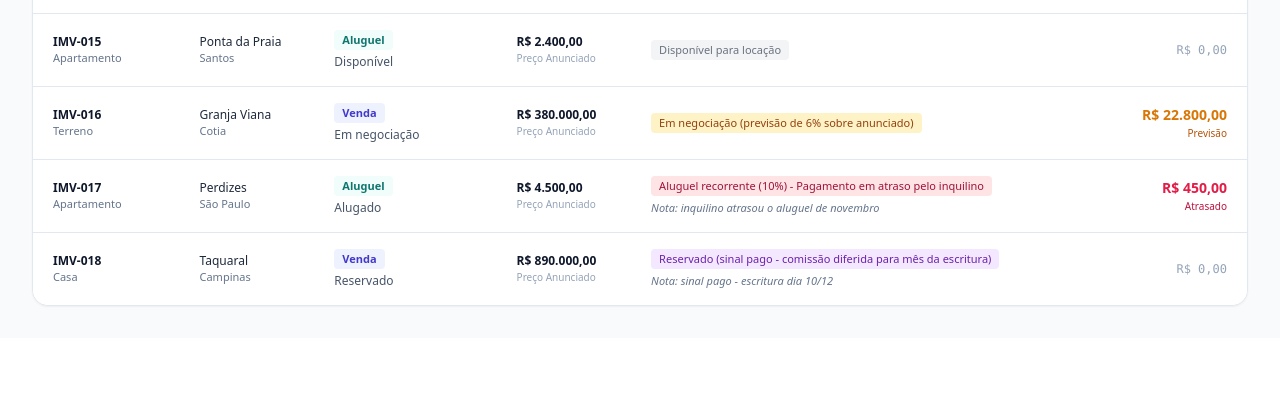
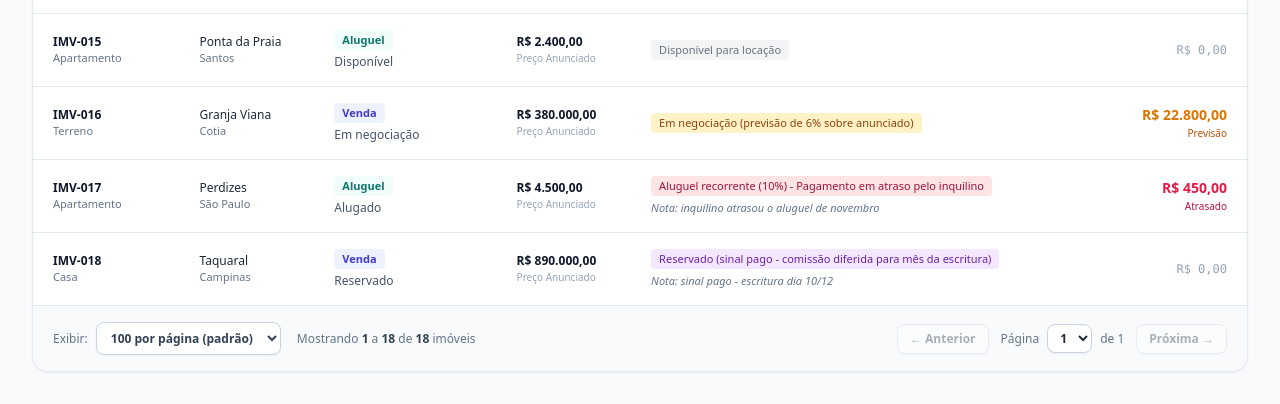
Before and after one commit to diei-pi/teste-tecnico-data2, a Laravel app: page / in a window 1280 px wide. Shown: the part 1537-1941 px from the top of the page. Before the commit the page ends 1844 px from the top, so only its background shows below. Run offline with Laravel 12, Linux system fonts and the light colour scheme; data comes from the database, SQL or seed files in the repository; some libraries are stand-ins or nearby versions.

Commit message:
feat: add table pagination with per-page selector (10/100/1000)

```diff
--- a/app/Services/CalculateCommissionService.php
+++ b/app/Services/CalculateCommissionService.php
@@ -79,8 +79,8 @@ class CalculateCommissionService
             $totalPendente += $processed['comissao_pendente'];
         }
 
-        $previewItems = count($processedItems) > 1000
-            ? array_slice($processedItems, 0, 1000)
+        $previewItems = count($processedItems) > 10000
+            ? array_slice($processedItems, 0, 10000)
             : $processedItems;
 
         return [
@@ -99,7 +99,7 @@ class CalculateCommissionService
             ],
             'items' => $previewItems,
             'total_items_count' => count($processedItems),
-            'is_truncated' => count($processedItems) > 1000,
+            'is_truncated' => count($processedItems) > 10000,
         ];
     }
 
--- a/resources/views/reports/dashboard.blade.php
+++ b/resources/views/reports/dashboard.blade.php
@@ -207,6 +207,8 @@
                 search: '',
                 selectedCity: 'all',
                 selectedCategory: 'all',
+                perPage: 100,
+                currentPage: 1,
                 items: {{ json_encode($monthData['items']) }},
                 get filteredItems() {
                     return this.items.filter(item => {
@@ -221,6 +223,22 @@
 
                         return matchSearch && matchCity && matchCategory;
                     });
+                },
+                get totalPages() {
+                    return Math.ceil(this.filteredItems.length / this.perPage) || 1;
+                },
+                get paginatedItems() {
+                    const start = (this.currentPage - 1) * this.perPage;
+                    return this.filteredItems.slice(start, start + this.perPage);
+                },
+                changePage(page) {
+                    const p = Number(page);
+                    if (p >= 1 && p <= this.totalPages) {
+                        this.currentPage = p;
+                    }
+                },
+                resetPage() {
+                    this.currentPage = 1;
                 }
             }">
 
@@ -232,7 +250,7 @@
                             Visão transparente e auditável por imóvel para conferência contábil
                             @if(!empty($monthData['is_truncated']))
                                 <span class="ml-2 font-medium text-emerald-700 bg-emerald-50 px-2 py-0.5 rounded">
-                                    Exibindo primeiros 1.000 de {{ number_format($monthData['total_items_count'], 0, ',', '.') }} imóveis
+                                    Exibindo primeiros 10.000 de {{ number_format($monthData['total_items_count'], 0, ',', '.') }} imóveis
                                 </span>
                             @endif
                         </p>
@@ -242,14 +260,14 @@
                     <div class="flex flex-wrap items-center gap-3">
                         <!-- Search Box -->
                         <div class="relative">
-                            <input type="text" x-model="search" placeholder="Buscar imóvel ou bairro..." class="w-48 sm:w-60 text-xs bg-slate-50 border border-slate-300 rounded-lg pl-8 pr-3 py-2 focus:ring-2 focus:ring-emerald-500 focus:bg-white">
+                            <input type="text" x-model="search" @input="resetPage()" placeholder="Buscar imóvel ou bairro..." class="w-48 sm:w-60 text-xs bg-slate-50 border border-slate-300 rounded-lg pl-8 pr-3 py-2 focus:ring-2 focus:ring-emerald-500 focus:bg-white">
                             <svg class="w-4 h-4 text-slate-400 absolute left-2.5 top-2.5" fill="none" stroke="currentColor" viewBox="0 0 24 24">
                                 <path stroke-linecap="round" stroke-linejoin="round" stroke-width="2" d="M21 21l-6-6m2-5a7 7 0 11-14 0 7 7 0 0114 0z"></path>
                             </svg>
                         </div>
 
                         <!-- City Filter -->
-                        <select x-model="selectedCity" class="text-xs bg-slate-50 border border-slate-300 rounded-lg px-2.5 py-2 focus:ring-2 focus:ring-emerald-500">
+                        <select x-model="selectedCity" @change="resetPage()" class="text-xs bg-slate-50 border border-slate-300 rounded-lg px-2.5 py-2 focus:ring-2 focus:ring-emerald-500">
                             <option value="all">Todas as Cidades</option>
                             @php
                                 $cities = array_unique(array_column($monthData['items'], 'cidade'));
@@ -261,7 +279,7 @@
                         </select>
 
                         <!-- Category Filter -->
-                        <select x-model="selectedCategory" class="text-xs bg-slate-50 border border-slate-300 rounded-lg px-2.5 py-2 focus:ring-2 focus:ring-emerald-500">
+                        <select x-model="selectedCategory" @change="resetPage()" class="text-xs bg-slate-50 border border-slate-300 rounded-lg px-2.5 py-2 focus:ring-2 focus:ring-emerald-500">
                             <option value="all">Todas as Categorias</option>
                             <option value="venda_fechada">Vendas Fechadas (6%)</option>
                             <option value="aluguel_novo">Aluguel Novo (100%)</option>
@@ -287,7 +305,7 @@
                             </tr>
                         </thead>
                         <tbody class="divide-y divide-slate-200 bg-white">
-                            <template x-for="item in filteredItems" :key="item.codigo">
+                            <template x-for="item in paginatedItems" :key="item.codigo">
                                 <tr class="hover:bg-slate-50/80 transition">
                                     <td class="px-5 py-4 whitespace-nowrap">
                                         <div class="font-bold text-slate-900" x-text="item.codigo"></div>
@@ -338,8 +356,68 @@
                                     </td>
                                 </tr>
                             </template>
+                            <template x-if="filteredItems.length === 0">
+                                <tr>
+                                    <td colspan="6" class="px-5 py-8 text-center text-slate-400 text-sm">
+                                        Nenhum imóvel encontrado para os filtros selecionados.
+                                    </td>
+                                </tr>
+                            </template>
                         </tbody>
                     </table>
+                </div>
+
+                <!-- Pagination Footer -->
+                <div class="px-5 py-4 border-t border-slate-200 bg-slate-50 flex flex-col sm:flex-row sm:items-center justify-between gap-4">
+                    <!-- Quantity per page & Summary info -->
+                    <div class="flex flex-wrap items-center gap-4">
+                        <div class="flex items-center space-x-2">
+                            <label for="per-page-select" class="text-xs text-slate-500 font-medium">Exibir:</label>
+                            <select id="per-page-select" x-model.number="perPage" @change="resetPage()" class="text-xs bg-white border border-slate-300 rounded-lg px-2.5 py-1.5 focus:ring-2 focus:ring-emerald-500 font-semibold text-slate-700 shadow-sm">
+                                <option value="10">10 por página</option>
+                                <option value="100">100 por página (padrão)</option>
+                                <option value="1000">1.000 por página</option>
+                            </select>
+                        </div>
+
+                        <span class="text-xs text-slate-500">
+                            Mostrando
+                            <strong class="text-slate-700" x-text="filteredItems.length === 0 ? 0 : ((currentPage - 1) * perPage + 1)"></strong>
+                            a
+                            <strong class="text-slate-700" x-text="Math.min(currentPage * perPage, filteredItems.length)"></strong>
+                            de
+                            <strong class="text-slate-700" x-text="filteredItems.length"></strong> imóveis
+                        </span>
+                    </div>
+
+                    <!-- Page navigation buttons -->
+                    <div class="flex items-center space-x-2">
+                        <button
+                            @click="changePage(currentPage - 1)"
+                            :disabled="currentPage === 1"
+                            class="inline-flex items-center px-3 py-1.5 bg-white border border-slate-300 rounded-lg text-xs font-semibold text-slate-700 shadow-sm hover:bg-slate-50 disabled:opacity-40 disabled:cursor-not-allowed transition">
+                            ← Anterior
+                        </button>
+
+                        <div class="flex items-center space-x-1">
+                            <span class="text-xs text-slate-500 px-1">Página</span>
+                            <select
+                                x-model.number="currentPage"
+                                class="text-xs bg-white border border-slate-300 rounded-lg px-2 py-1 font-bold text-slate-800 shadow-sm focus:ring-2 focus:ring-emerald-500">
+                                <template x-for="p in totalPages" :key="p">
+                                    <option :value="p" x-text="p"></option>
+                                </template>
+                            </select>
+                            <span class="text-xs text-slate-500 px-1" x-text="'de ' + totalPages"></span>
+                        </div>
+
+                        <button
+                            @click="changePage(currentPage + 1)"
+                            :disabled="currentPage >= totalPages"
+                            class="inline-flex items-center px-3 py-1.5 bg-white border border-slate-300 rounded-lg text-xs font-semibold text-slate-700 shadow-sm hover:bg-slate-50 disabled:opacity-40 disabled:cursor-not-allowed transition">
+                            Próxima →
+                        </button>
+                    </div>
                 </div>
 
             </div>
```
